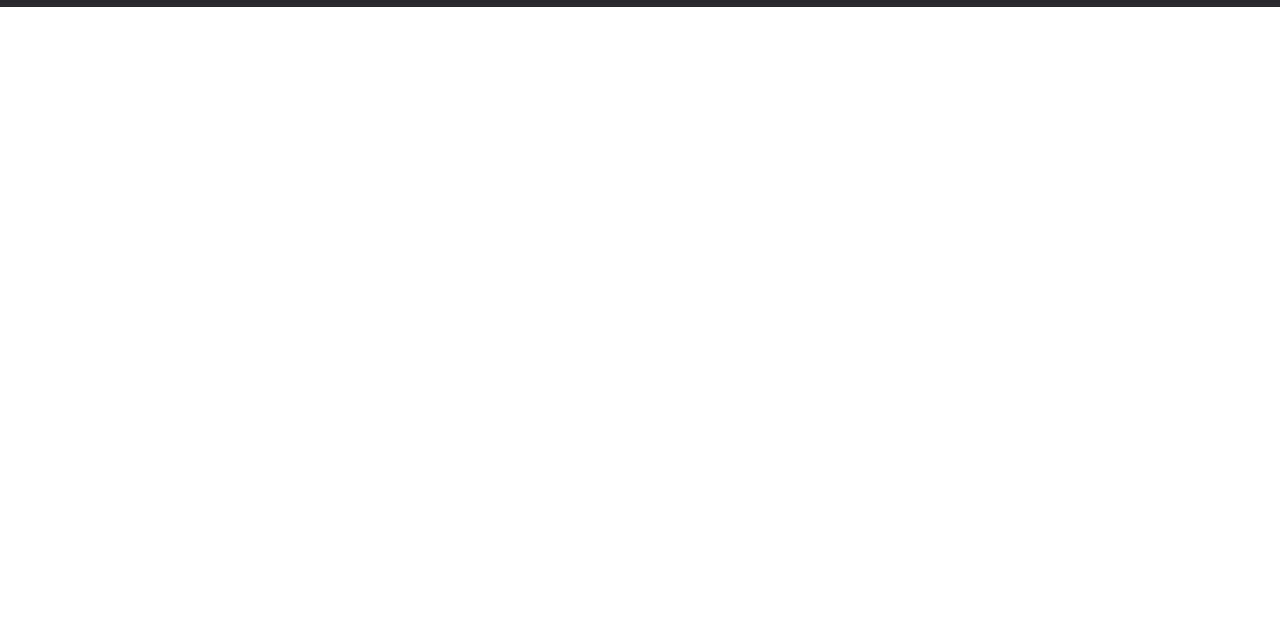
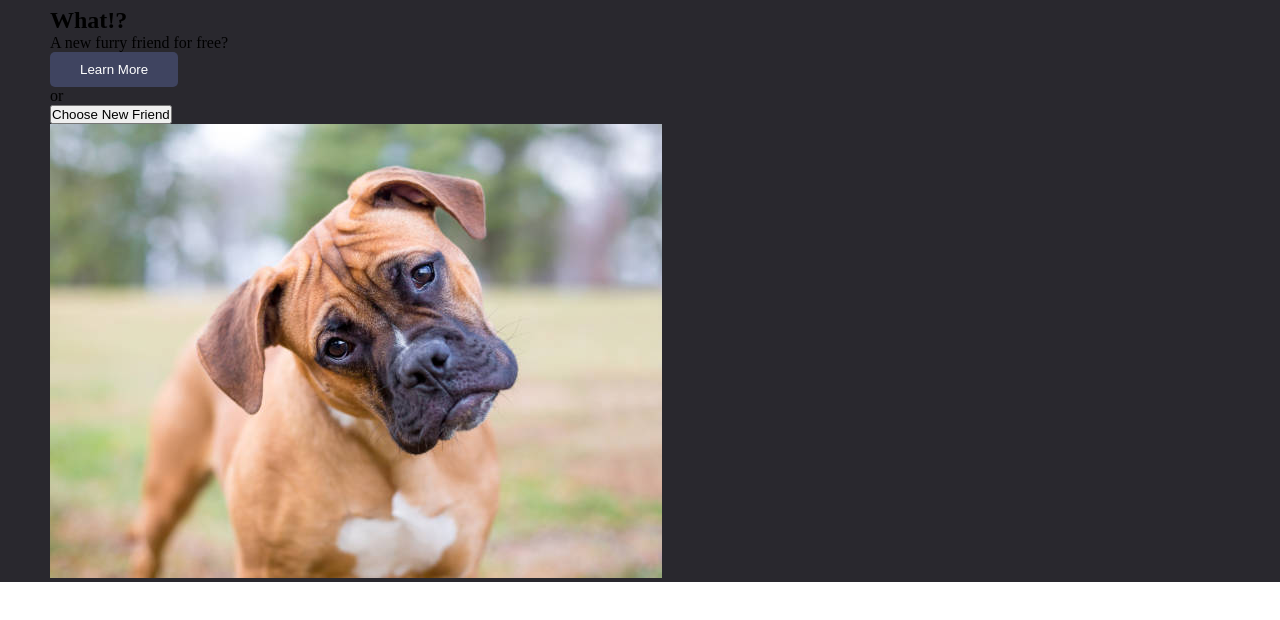
Before and after one commit to MJLighter/lilpal, a plain HTML site: page index.html in a window 1280 px wide. Shown: the part 68-688 px from the top of the page. Drawn offline with Linux system fonts and the light colour scheme.

Commit message:
add stuff 4

```diff
--- a/index.html
+++ b/index.html
@@ -54,7 +54,19 @@
         </div>
 
         <div class="hero-content">
+            <div class="hero-content-left">
+                <h2>What!?</h2>
+                <p>A new furry friend for free?</p>
+                <div class="hero-content-button">
+                    <button class="btn-primary">Learn More</button>
+                    <p>or</p>
+                    <button class="btn-primary-outline">Choose New Friend</button>
+                </div>
+            </div>
 
+            <div class="hero-content-right">
+                <img src="img/dog2.jpg" alt="">
+            </div>
         </div>
 
     </section>
```
